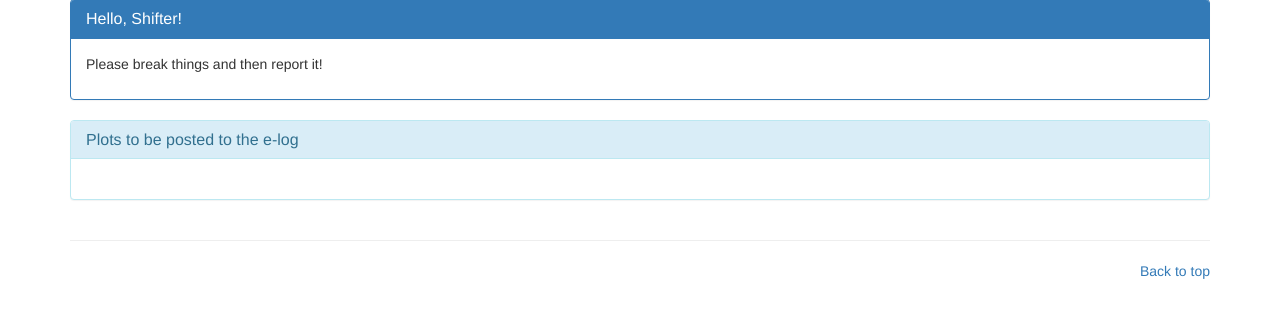
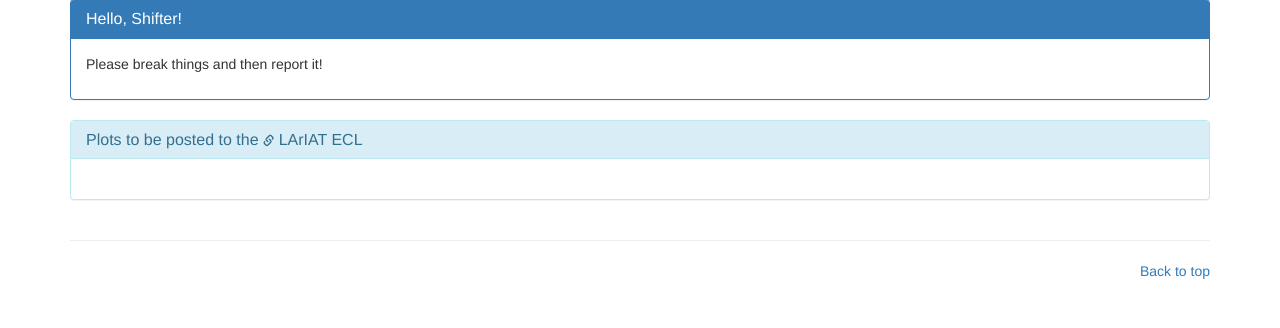
Before and after one commit to lariat/dqm, a Flask app: page / in a window 1280 px wide. Shown: the part 341-669 px from the top of the page. Run offline with Flask 2, Linux system fonts and the light colour scheme; data that the repository does not hold is empty; some libraries are stand-ins or nearby versions.

Commit message:
Added link to LArIAT ECL.

```diff
--- a/dqm/templates/index.html
+++ b/dqm/templates/index.html
@@ -21,7 +21,7 @@
 
       <div class="panel panel-info">
         <div class="panel-heading">
-          <h3 class="panel-title">Plots to be posted to the e-log</h3>
+          <h3 class="panel-title">Plots to be posted to the <a href="http://dbweb0.fnal.gov/ECL/lariat"><span class="glyphicon glyphicon-link" style="font-size:0.7em;"></span> LArIAT ECL</a></h3>
         </div>
         <div class="panel-body">
           <ul>
```
